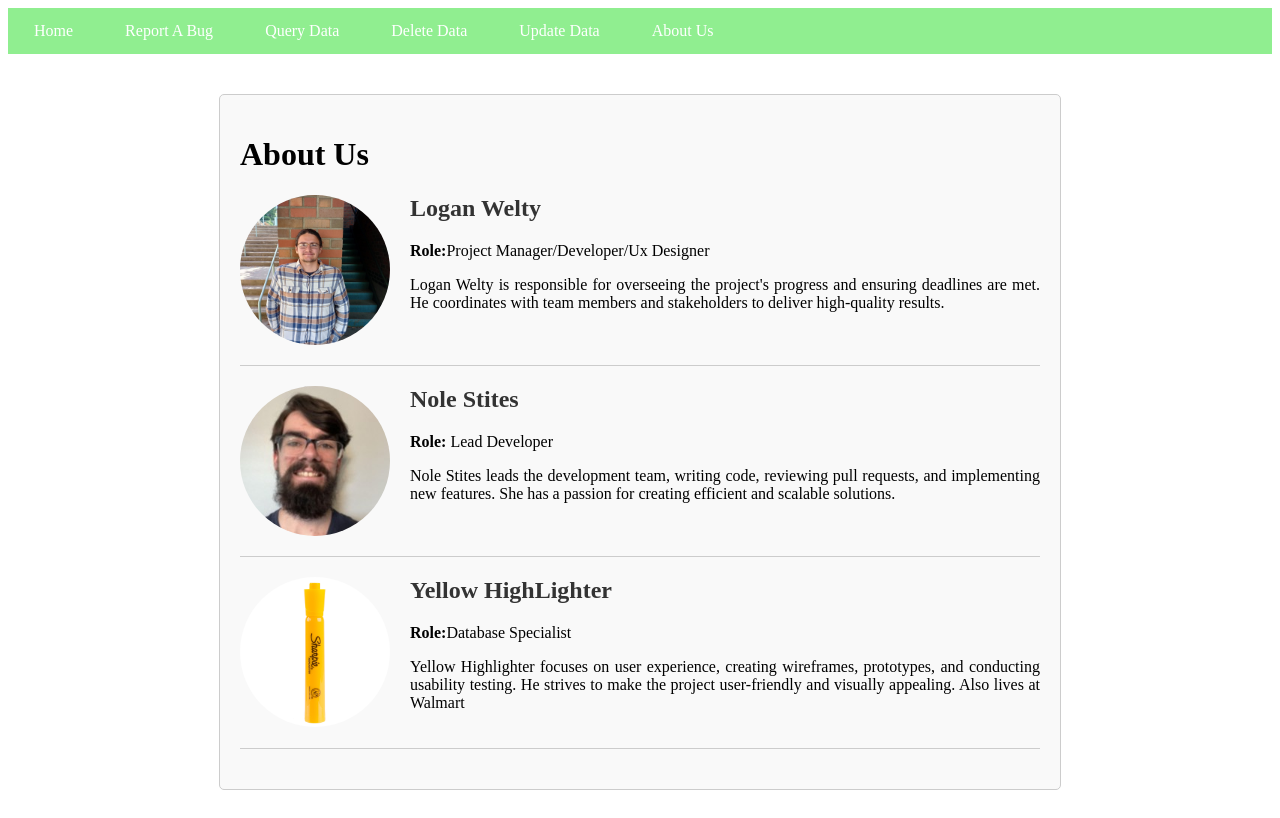
After one commit to alphastigma101/containerized-gateway, a Django app: page /gateway/about_us in a window 1280 px wide. The commit adds this page. Run offline with Django 5.2, Linux system fonts and the light colour scheme.

Commit message:
Added all the static files with routing and included the .css files

```diff
--- a/app/app/settings.py
+++ b/app/app/settings.py
@@ -130,6 +130,7 @@ USE_TZ = True
 STATIC_URL = 'static/'
 STATICFILES_DIRS = [
     BASE_DIR / "app/static/css",
+    BASE_DIR / "app/static/crew",
 ]
 
 # Default primary key field type
--- a/app/app/static/css/layout.css
+++ b/app/app/static/css/layout.css
@@ -36,3 +36,41 @@
     padding: 20px;
     margin-top: 20px; /* Add margin to push content below navbar */
 }
+
+/* End of configuring the navbar */
+
+/* Start of configuring About us page */
+.body {
+    font-family: Arial, sans-serif;
+    line-height: 1.6;
+    margin: 20px;
+    padding: 0;
+}
+.container {
+    max-width: 800px;
+    margin: auto;
+    padding: 20px;
+    background-color: #f9f9f9;
+    border: 1px solid #ccc;
+    border-radius: 5px;
+}
+.person {
+    margin-bottom: 20px;
+    border-bottom: 1px solid #ccc;
+    padding-bottom: 20px;
+    overflow: hidden;
+}
+.person img {
+    float: left;
+    margin-right: 20px;
+    width: 150px;
+    height: auto;
+    border-radius: 50%;
+}
+.person h2 {
+    margin-top: 0;
+    color: #333;
+}
+.person p {
+    text-align: justify;
+}
--- /dev/null
+++ b/app/app/templates/about_us.html
@@ -0,0 +1,45 @@
+{% extends 'navbar.html' %}
+{% block content %}
+<!DOCTYPE html>
+<html lang="en">
+<head>
+    <meta charset="UTF-8">
+    <meta name="viewport" content="width=device-width, initial-scale=1.0">
+    <title>About Us</title>
+    </head>
+<body>
+    <div class="container">
+        <h1>About Us</h1>
+        <div class="person">
+            {% load static %}
+            <img src="{% static 'Logan.jpeg' %}">
+            <div>
+                <h2>Logan Welty</h2>
+                <p><strong>Role:</strong>Project Manager/Developer/Ux Designer</p>
+                <p>Logan Welty is responsible for overseeing the project's progress and ensuring deadlines are met. He coordinates with team members and stakeholders to deliver high-quality results.</p>
+            </div>
+        </div>
+
+        <div class="person">
+            {% load static %}
+            <img src="{% static 'Nole.jpeg' %}">
+            <div>
+                <h2>Nole Stites</h2>
+                <p><strong>Role:</strong> Lead Developer</p>
+                <p>Nole Stites leads the development team, writing code, reviewing pull requests, and implementing new features. She has a passion for creating efficient and scalable solutions.</p>
+            </div>
+        </div>
+
+        <div class="person">
+            {% load static %}
+            <img src="{% static 'Yellow.jpg' %}">
+            <div>
+                <h2>Yellow HighLighter</h2>
+                <p><strong>Role:</strong>Database Specialist</p>
+                <p>Yellow Highlighter focuses on user experience, creating wireframes, prototypes, and conducting usability testing. He strives to make the project user-friendly and visually appealing. Also lives at Walmart</p>
+            </div>
+        </div>
+    </div>
+</body>
+</html>
+{% endblock %}
--- a/app/app/templates/navbar.html
+++ b/app/app/templates/navbar.html
@@ -10,9 +10,11 @@
     <nav class="navbar">
         <ul>
             <li><a href="{% url 'home' %}">Home</a></li>
+            <li><a href="{% url 'bug_report' %}">Report A Bug</a></li>
             <li><a href="{% url 'query_data' %}">Query Data</a></li>
             <li><a href="{% url 'delete_data' %}">Delete Data</a></li>
             <li><a href="{% url 'update_data' %}">Update Data</a></li>
+            <li><a href="{% url 'about_us' %}">About Us</a></li>
         </ul>
     </nav>
     <div class="content">
--- a/app/gateway/urls.py
+++ b/app/gateway/urls.py
@@ -6,5 +6,7 @@ urlpatterns = [
     path("login", views.login, name="login"),
     path("update_data", views.update_data, name="update_data"),
     path("delete_data", views.delete_data, name="delete_data"),
-    path("query_data", views.query_data, name="query_data")
+    path("query_data", views.query_data, name="query_data"),
+    path("bug_report", views.bug_report, name="bug_report"),
+    path("about_us", views.about_us, name="about_us"),
 ]
--- a/app/gateway/views.py
+++ b/app/gateway/views.py
@@ -15,3 +15,9 @@ def delete_data(request):
 
 def query_data(request):
     return render(request, "query_data.html")
+
+def about_us(request):
+    return render(request, 'about_us.html')
+
+def bug_report(request):
+    return render(request, 'bug_report.html')
```
Also changed, not shown: app/app/templates/bug_report.html (added, +26 -0 lines), app/gateway/models.py (+9 -2 lines), app/app/static/crew/Logan.jpeg (added), app/app/static/crew/Nole.jpeg (added), app/app/static/crew/Yellow.jpg (added), 1 other file.
